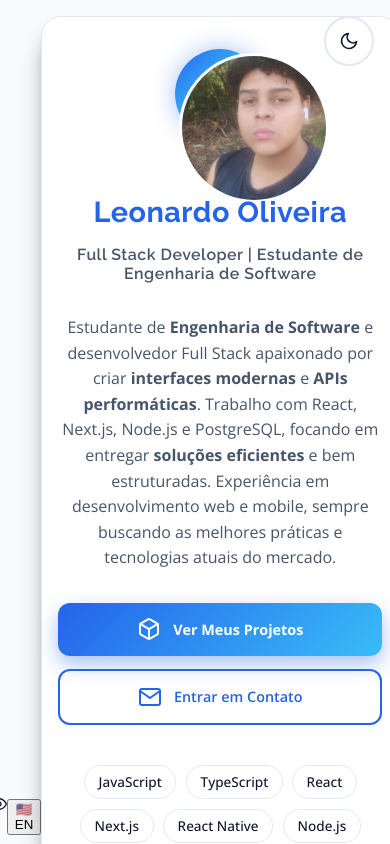
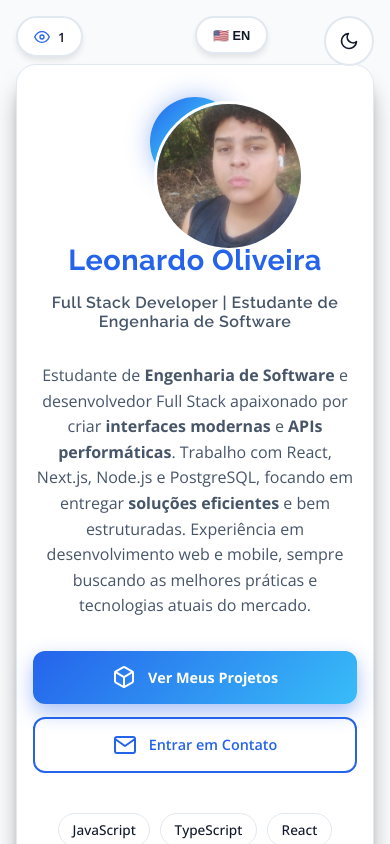
Before and after one commit to PedroLeoo07/digital-card, a Next.js app: page / in a window 390 px wide. Shown: the top 844 px of the page. Built offline with nearby package versions, Linux system fonts and the light colour scheme.

Commit message:
feat: add visitor counter and language toggle styles for improved UI

```diff
--- a/src/app/page.module.css
+++ b/src/app/page.module.css
@@ -9,6 +9,78 @@
   transition: all 0.3s ease;
   background-color: var(--bg);
   color: var(--text);
+}
+
+/* Contador de Visitas */
+.visitorCounter {
+  position: absolute;
+  top: 2rem;
+  left: 2rem;
+  background: var(--surface);
+  border: 2px solid var(--border);
+  border-radius: 30px;
+  padding: 0.75rem 1.25rem;
+  display: flex;
+  align-items: center;
+  gap: 0.5rem;
+  color: var(--text);
+  font-size: 0.9rem;
+  font-weight: 600;
+  box-shadow: 0 4px 6px -1px rgba(0, 0, 0, 0.1);
+  animation: slideInFromLeft 0.6s ease-out 0.3s both;
+  z-index: 100;
+  transition: all 0.3s ease;
+}
+
+@keyframes slideInFromLeft {
+  from {
+    opacity: 0;
+    transform: translateX(-30px);
+  }
+  to {
+    opacity: 1;
+    transform: translateX(0);
+  }
+}
+
+.visitorCounter:hover {
+  transform: translateX(5px);
+  border-color: var(--primary);
+  box-shadow: 0 0 20px rgba(37, 99, 235, 0.2);
+}
+
+.visitorCounter svg {
+  color: var(--primary);
+  flex-shrink: 0;
+}
+
+/* Seletor de Idioma */
+.languageToggle {
+  position: absolute;
+  top: 2rem;
+  right: 6.5rem;
+  background: var(--surface);
+  border: 2px solid var(--border);
+  border-radius: 30px;
+  padding: 0.75rem 1.25rem;
+  cursor: pointer;
+  color: var(--text);
+  font-size: 0.9rem;
+  font-weight: 600;
+  transition: all 0.3s ease;
+  z-index: 100;
+  animation: slideInFromTop 0.6s ease-out 0.4s both;
+  box-shadow: 0 4px 6px -1px rgba(0, 0, 0, 0.1);
+}
+
+.languageToggle:hover {
+  transform: scale(1.05);
+  border-color: var(--primary);
+  box-shadow: 0 0 20px rgba(37, 99, 235, 0.3);
+}
+
+.languageToggle:active {
+  transform: scale(0.95);
 }
 
 .themeToggle {
@@ -566,8 +638,32 @@
 }
 
 @media (max-width: 480px) {
+  .visitorCounter {
+    top: 1rem;
+    left: 1rem;
+    padding: 0.6rem 1rem;
+    font-size: 0.8rem;
+  }
+
+  .languageToggle {
+    top: 1rem;
+    right: auto;
+    left: 50%;
+    transform: translateX(-50%);
+    padding: 0.6rem 1rem;
+    font-size: 0.8rem;
+  }
+
+  .themeToggle {
+    top: 1rem;
+    right: 1rem;
+    width: 50px;
+    height: 50px;
+  }
+
   .main {
     padding: 2rem 1rem;
+    margin-top: 3rem;
   }
 
   .profileContainer {
```
